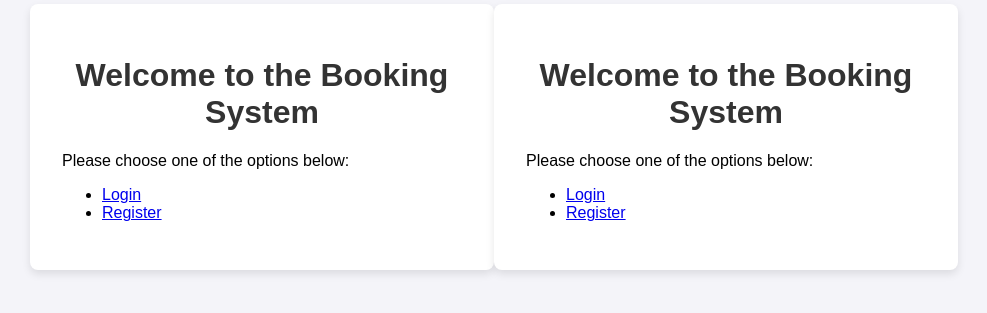
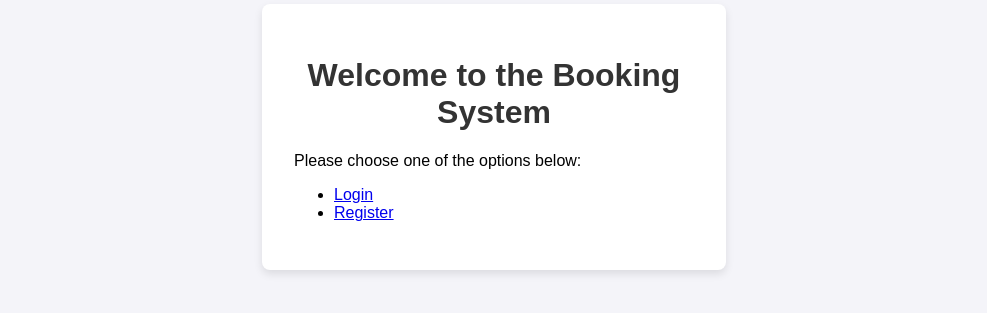
Before and after one commit to NirakannaCentria/redesigned-octo-pancake, a plain HTML site: page views/index.html in a window 1280 px wide. Shown: the part 263-576 px from the top of the page, without its empty margins (146-1133 px from the left). Drawn offline with Linux system fonts and the light colour scheme.

Commit message:
Index page update

```diff
--- a/views/index.html
+++ b/views/index.html
@@ -17,23 +17,3 @@
     </div>
 </body>
 </html>
-
-<!DOCTYPE html>
-<html lang="en">
-<head>
-    <meta charset="UTF-8">
-    <meta name="viewport" content="width=device-width, initial-scale=1.0">
-    <title>Home</title>
-    <link rel="stylesheet" href="/static/styles.css">
-</head>
-<body>
-    <div class="container">
-        <h1>Welcome to the Booking System</h1>
-        <p>Please choose one of the options below:</p>
-        <ul>
-            <li><a href="/login">Login</a></li>
-            <li><a href="/register">Register</a></li>
-        </ul>
-    </div>
-</body>
-</html>
```
